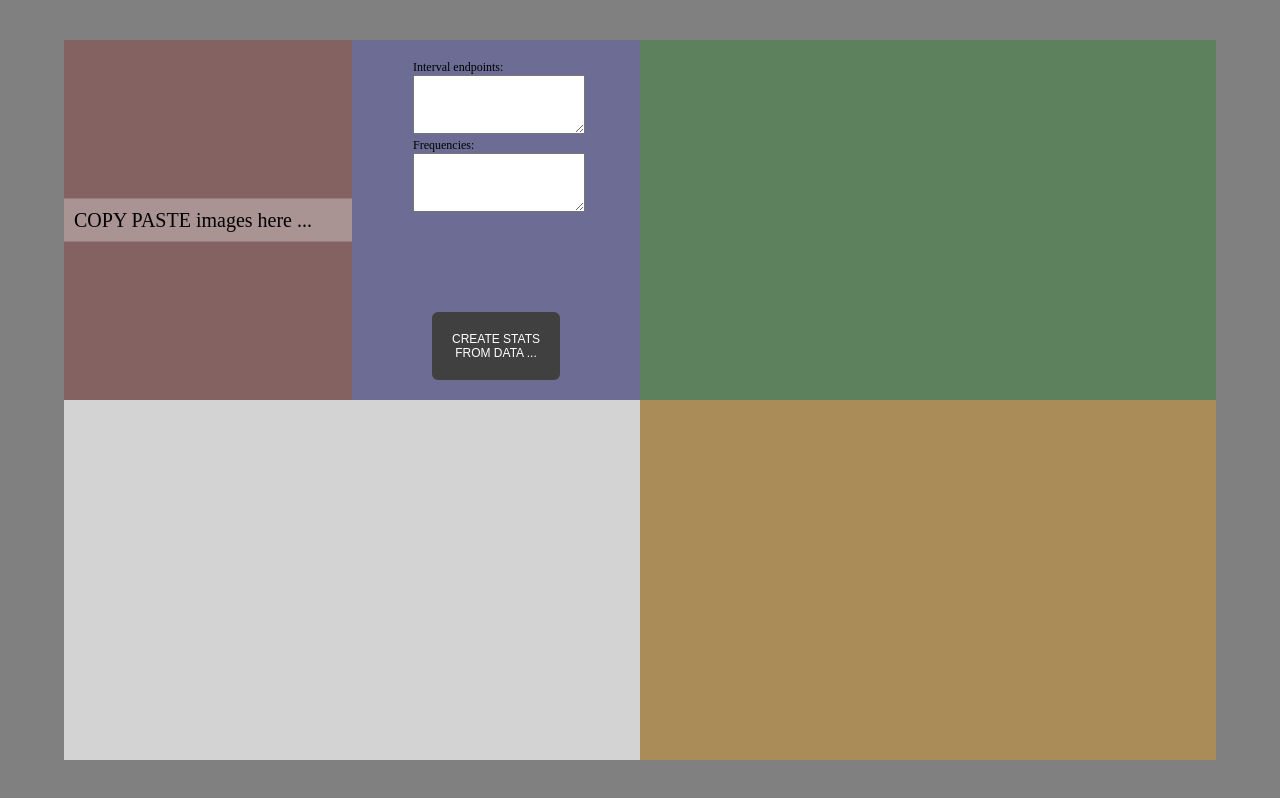
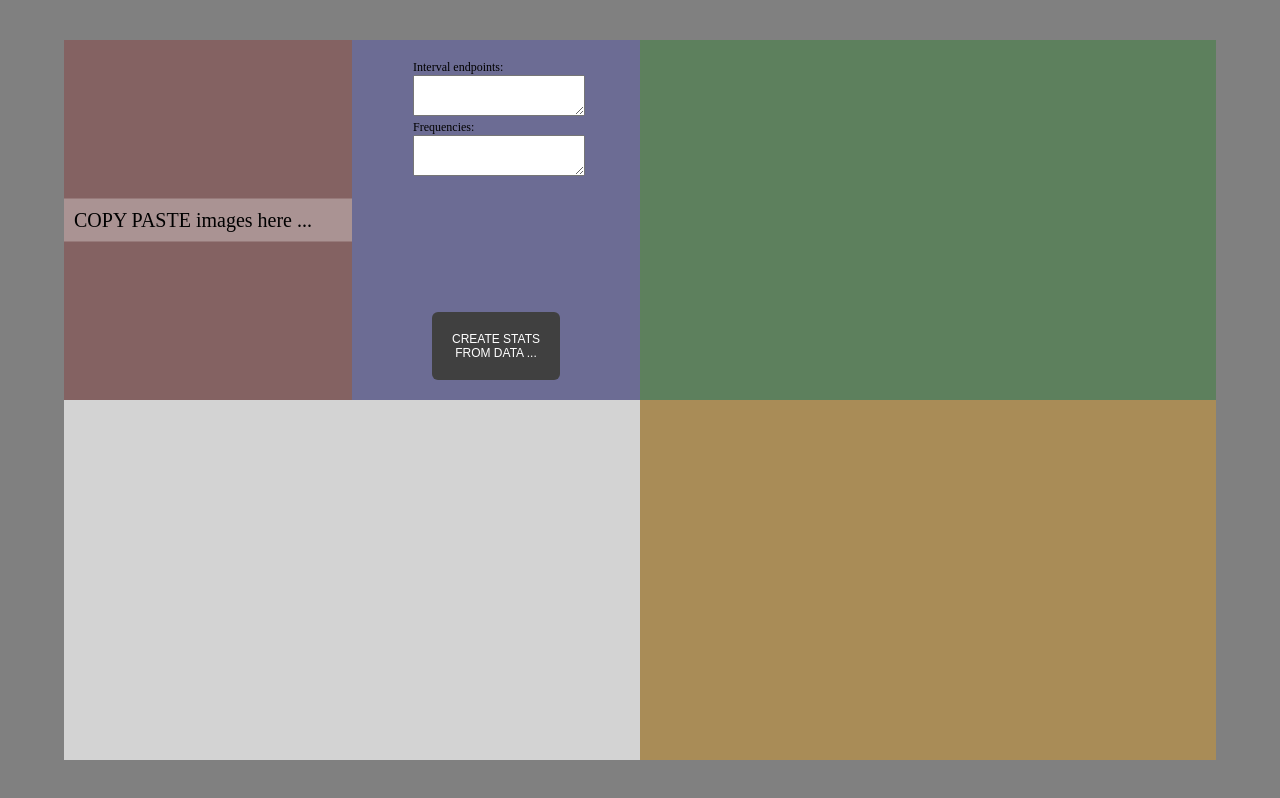
Before and after one commit to eskilwadsholt/descriptive-stats, a plain HTML site: page index.html in a window 1280 px wide. Drawn offline with nearby package versions, Linux system fonts and the light colour scheme.

Commit message:
making textareas smaller

```diff
--- a/css/styles.css
+++ b/css/styles.css
@@ -79,7 +79,7 @@ body {
     align-items: center;
 }
 textarea {
-    height: 50%;
+    height: 33%;
     width: 100%;
 }
 #create-stats-button {
```
